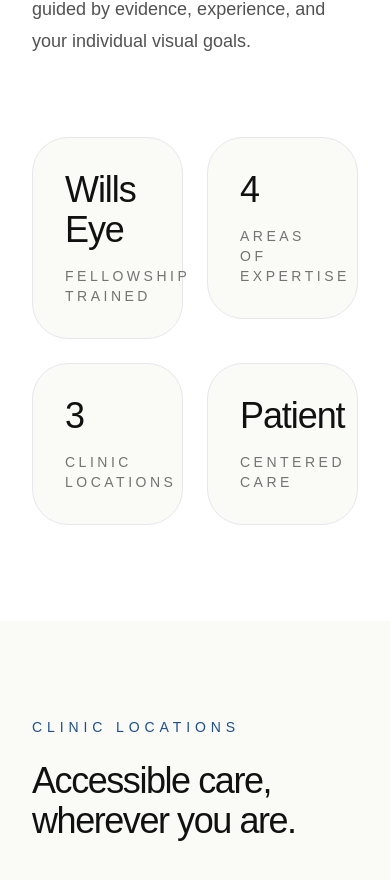
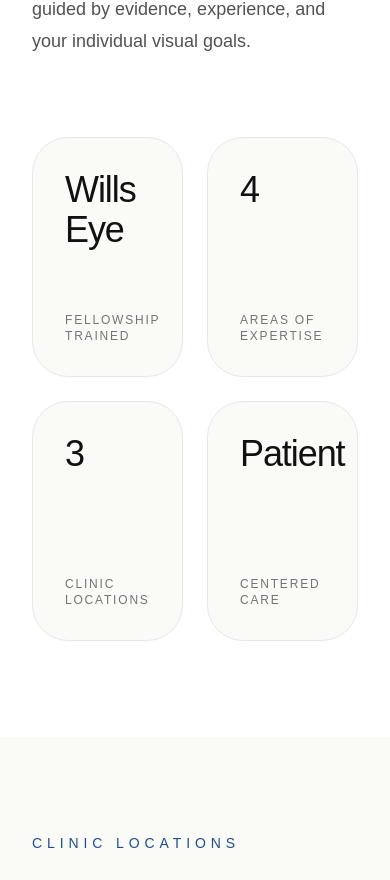
Before and after one commit to idrdrei/website, a Next.js app: page / in a window 390 px wide. Shown: the part 3852-4732 px from the top of the page. Built offline with nearby package versions, Linux system fonts and the light colour scheme.

Commit message:
Fix mobile card spacing and text overflow

```diff
--- a/app/education/choroidal-melanoma/page.tsx
+++ b/app/education/choroidal-melanoma/page.tsx
@@ -75,7 +75,7 @@ export default function ChoroidalMelanomaPage() {
       <p className="mt-6 leading-8 text-neutral-700">
         Although uncommon, it is the{" "}
         <strong>most common eye cancer that begins inside the eye in adults.</strong>
-        Many people have no symptoms when it is first discovered, which is why
+         Many people have no symptoms when it is first discovered, which is why
         it is often detected during a routine dilated eye examination.
       </p>
 
--- a/components/home/WhyChoose.tsx
+++ b/components/home/WhyChoose.tsx
@@ -59,7 +59,7 @@ export default function WhyChoose() {
                   href={item.href}
                   target="_blank"
                   rel="noopener noreferrer"
-                  className="group block rounded-[36px] border border-gray-200 bg-[#FAFAF7] p-8 transition-all duration-500 hover:-translate-y-1 hover:shadow-[0_20px_50px_rgba(0,0,0,0.08)]"
+                  className="group flex min-h-[240px] flex-col justify-between rounded-[36px] border border-gray-200 bg-[#FAFAF7] p-8 transition-all duration-500 hover:-translate-y-1 hover:shadow-[0_20px_50px_rgba(0,0,0,0.08)]"
                 >
                   <div className="flex items-start justify-between">
                     <p className="text-4xl font-light tracking-[-0.03em] text-[#111]">
@@ -72,17 +72,18 @@ export default function WhyChoose() {
                     />
                   </div>
 
-                  <p className="mt-4 text-sm font-medium uppercase tracking-[0.25em] text-neutral-500">
-                    {item.label}
+                  <p className="text-xs font-medium uppercase tracking-[0.15em] text-neutral-500 sm:text-sm sm:tracking-[0.25em]">
+                    <span className="block">Fellowship</span>
+                    <span className="block">Trained</span>
                   </p>
                 </a>
               ) : (
-                <div className="rounded-[36px] border border-gray-200 bg-[#FAFAF7] p-8 transition-all duration-500 hover:-translate-y-1 hover:shadow-[0_20px_50px_rgba(0,0,0,0.08)]">
+                <div className="flex min-h-[240px] flex-col justify-between rounded-[36px] border border-gray-200 bg-[#FAFAF7] p-8 transition-all duration-500 hover:-translate-y-1 hover:shadow-[0_20px_50px_rgba(0,0,0,0.08)]">
                   <p className="text-4xl font-light tracking-[-0.03em] text-[#111]">
                     {item.value}
                   </p>
 
-                  <p className="mt-4 text-sm font-medium uppercase tracking-[0.25em] text-neutral-500">
+                  <p className="text-xs font-medium uppercase tracking-[0.15em] text-neutral-500 sm:text-sm sm:tracking-[0.25em]">
                     {item.label}
                   </p>
                 </div>
```
